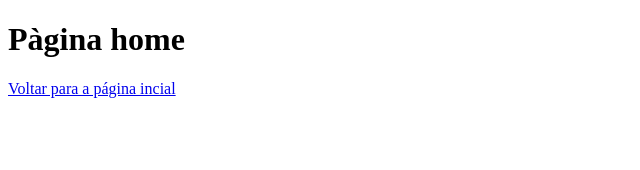
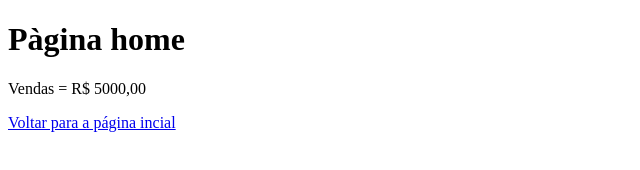
Before and after one commit to Gerald-Wessely/aulagithub, a plain HTML site: page Vendas.html in a window 1280 px wide. Shown: the whole page, without its empty margins (0-640 px from the left). Drawn offline with Linux system fonts and the light colour scheme.

Commit message:
Acrescentado valor das vendas

```diff
--- a/Vendas.html
+++ b/Vendas.html
@@ -7,6 +7,7 @@
 </head>
 <body>
     <h1>Pàgina home</h1>
+    <P>Vendas = R$ 5000,00</P>
     <a href="index.html">Voltar para a página incial</a>
 
 </body>
```
